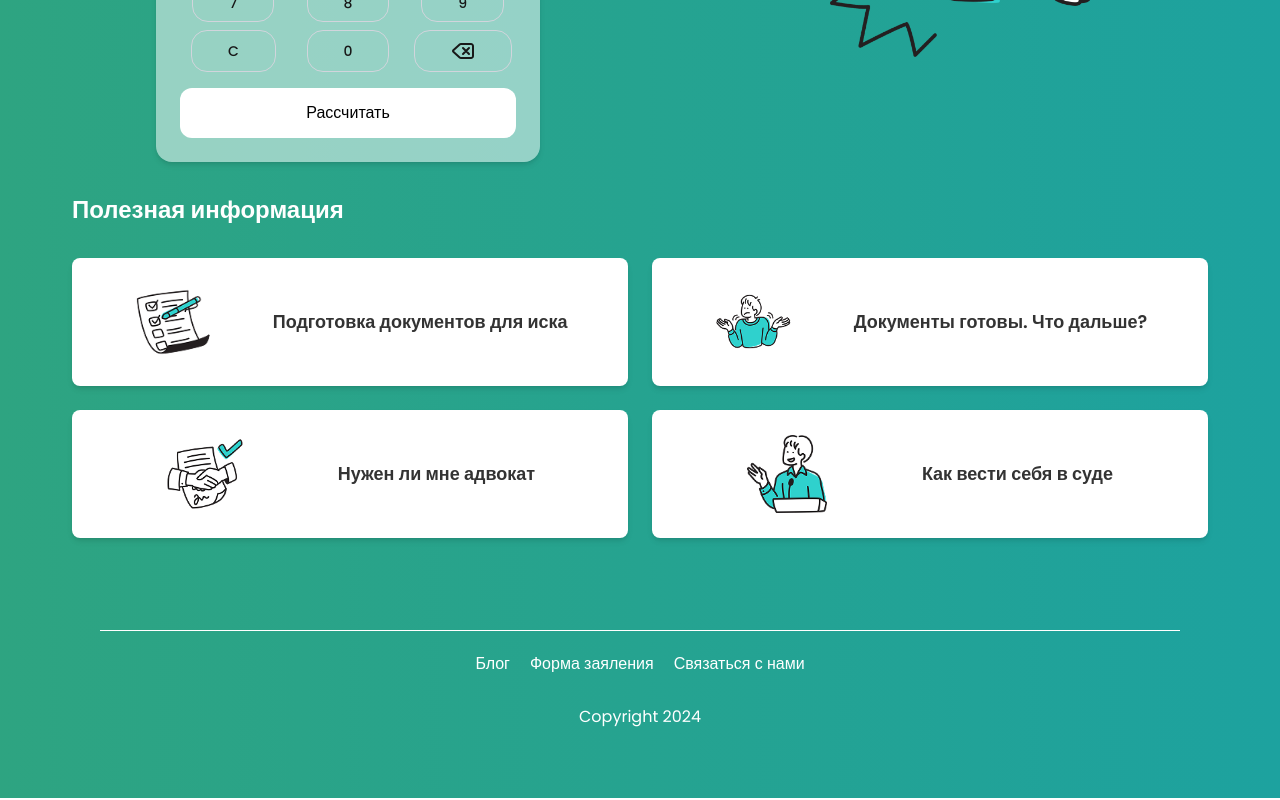
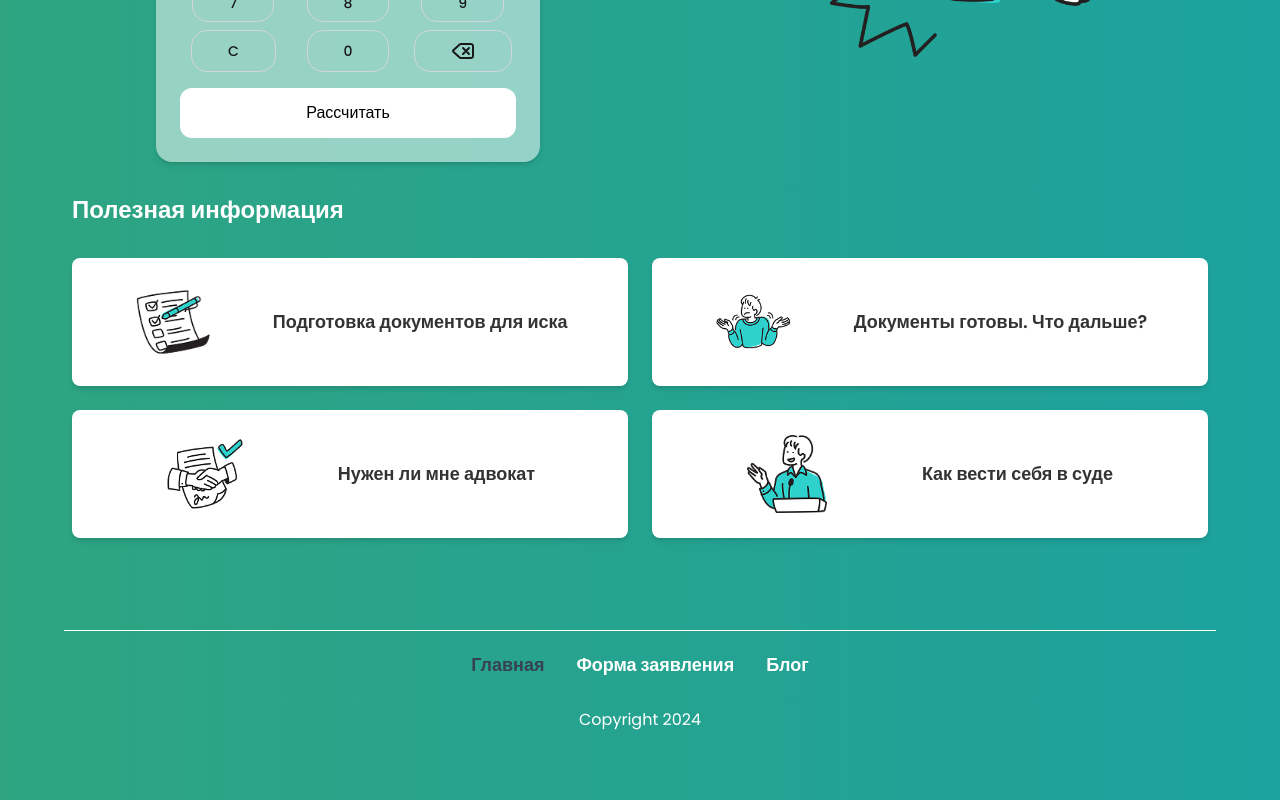
Before and after one commit to AbdullaevN/alimetr, a React (Vite) app: page / in a window 1280 px wide. Shown: the part 1335-2135 px from the top of the page. Built offline with nearby package versions, Linux system fonts and the light colour scheme.

Commit message:
fix logo

```diff
--- a/src/App.jsx
+++ b/src/App.jsx
@@ -9,6 +9,7 @@ import Preparation from "./components/Info/Preparation";
 import Ready from "./components/Info/Ready";
 import NeedLawyer from "./components/Info/NeedLawyer";
 import Test from "./components/Info/Test";
+import Footer from "./components/Footer/Footer";
 
 function App() {
   return (
@@ -28,6 +29,7 @@ function App() {
 
         <Route path="*" element={<NotFound />} />
       </Routes>
+      <Footer/>
     </Router>
   );
 }
--- a/src/components/Footer/Footer.jsx
+++ b/src/components/Footer/Footer.jsx
@@ -1,3 +1,5 @@
+import { NavLink } from "react-router-dom";
+
 const Footer = () => {
     return (
         <>
@@ -8,11 +10,35 @@ const Footer = () => {
         <hr className="bg-white h-[1px] w-[90%] my-5 border-white" />
         <div className="container flex justify-between  flex-col">
             <div className="flex text-white justify-between">
-                <ul className="flex gap-5 w-[70%">
+                {/* <ul className="flex gap-5 w-[70%">
                     <li>Блог</li>
                     <li>Форма заяления</li>
                     <li>Связаться с нами</li>
-                </ul>
+                </ul> */}
+
+
+<ul className="flex text-white text-lg gap-8 font-bold">
+    <NavLink
+      to="/"
+      className={({ isActive }) => isActive ? "text-gray-700"  : "hover:text-gray-200"}
+    >
+      <li className="cursor-pointer">Главная</li>
+    </NavLink>
+
+    <NavLink
+      to="/forms"
+      className={({ isActive }) => isActive ? "text-gray-700"  : "hover:text-gray-200"}
+    >
+      <li className="cursor-pointer">Форма заявления</li>
+    </NavLink>
+
+    <NavLink
+      to="/blog"
+      className={({ isActive }) => isActive ? "text-gray-700" : "hover:text-gray-200"}
+    >
+      <li className="cursor-pointer">Блог</li>
+    </NavLink>
+  </ul>
             </div>
             <div className="flex text-white py-7">
                 <span className="flex text-white">Copyright 2024</span>
--- a/src/components/Header/Header.jsx
+++ b/src/components/Header/Header.jsx
@@ -12,7 +12,7 @@ const Header = () => {
        <Link to={'/'}>
        <div className="flex items-center">
           <img src={logo} alt="Logo" className="h-10" />
-          <p className="text-white font-semibold text-lg ml-2">alimetr</p>
+          <p className="text-white font-semibold text-3xl ml-2 self-end">alimetr</p>
         </div>
        </Link>
 
--- a/src/pages/Home.jsx
+++ b/src/pages/Home.jsx
@@ -28,7 +28,6 @@ const Home = () => {
 <Info/>
 </div>
 
-<Footer/>
    </div>
         </>
      );
```
